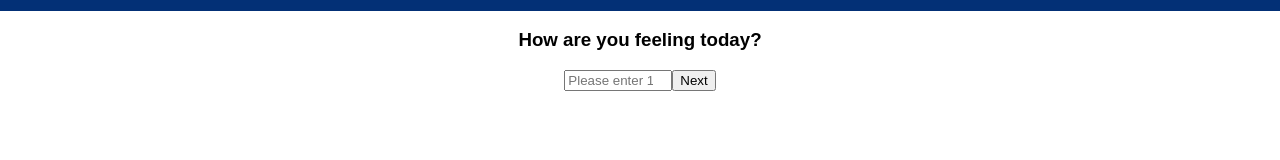
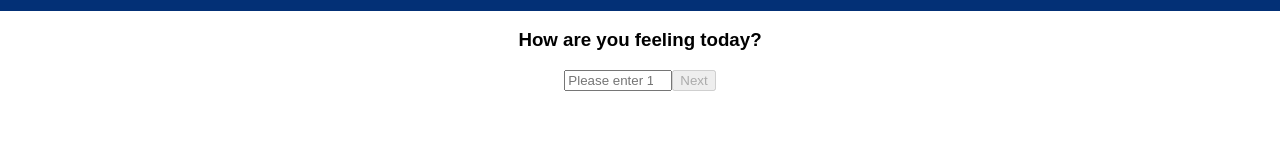
Before and after one commit to cmdornfeld/redux-feedback-loop, a React (Create React App) app: page / in a window 1280 px wide. Shown: the part 134-294 px from the top of the page. Built offline with nearby package versions, Linux system fonts and the light colour scheme.

Commit message:
disabled next button until value added

```diff
--- a/src/components/Feeling/Feeling.js
+++ b/src/components/Feeling/Feeling.js
@@ -28,7 +28,7 @@ class Feeling extends Component {
                     <h3>How are you feeling today?</h3>
                     <input onChange={(event) => this.handleChange(event)} type="number"
                         placeholder="Please enter 1 - 5" value={this.state.feeling} min="1" max="5" />
-                    <button onClick={this.enterFeelingInfoAndMoveForward}>Next</button>
+                    <button disabled={!this.state.feeling} onClick={this.enterFeelingInfoAndMoveForward}>Next</button>
                 </div>
             </>
         )
--- a/src/components/Support/Support.js
+++ b/src/components/Support/Support.js
@@ -28,7 +28,7 @@ class Support extends Component {
                     <h3>How well are you being supported?</h3>
                     <input onChange={(event) => this.handleChange(event)} type="number"
                     placeholder="Please enter 1 - 5" value={this.state.support} min="1" max="5" />
-                    <button onClick={this.enterSupportInfoAndMoveForward}>Next</button>
+                    <button disabled={!this.state.support} onClick={this.enterSupportInfoAndMoveForward}>Next</button>
                 </div>
             </>
         )
--- a/src/components/Understanding/Understanding.js
+++ b/src/components/Understanding/Understanding.js
@@ -28,7 +28,7 @@ class Understanding extends Component {
                     <h3>How well are you understaning the content?</h3>
                     <input onChange={(event) => this.handleChange(event)} type="number"
                     placeholder="Please enter 1 - 5" value={this.state.understanding} min="1" max="5" />
-                    <button onClick={this.enterUnderstandingInfoAndMoveForward}>Next</button>
+                    <button disabled={!this.state.understanding} onClick={this.enterUnderstandingInfoAndMoveForward}>Next</button>
                 </div>
             </>
         )
```
